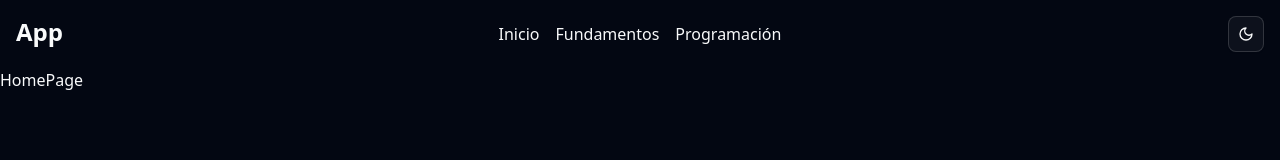
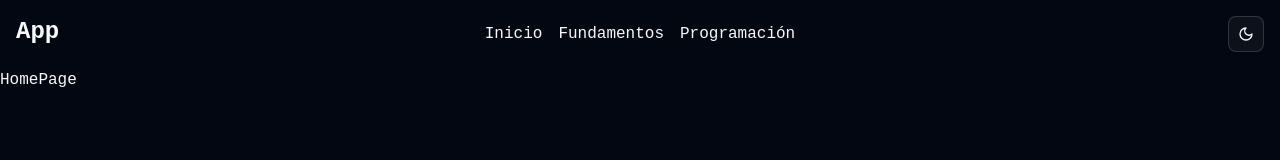
Before and after one commit to ilhuicatzi/Learning-Arduino, a React (Vite) app: page / in a window 1280 px wide. Shown: the top 160 px of the page. Built offline with nearby package versions, Linux system fonts and the light colour scheme.

Commit message:
add Inconsolata Variable font for improved typography in body

```diff
--- a/src/index.css
+++ b/src/index.css
@@ -1,5 +1,6 @@
 @import "tailwindcss";
 @import "tw-animate-css";
+@import '@fontsource-variable/inconsolata';
 
 @custom-variant dark (&:is(.dark *));
 
@@ -118,3 +119,7 @@
     @apply bg-background text-foreground;
   }
 }
+
+body {
+  font-family: 'Inconsolata Variable', monospace;
+}
```
